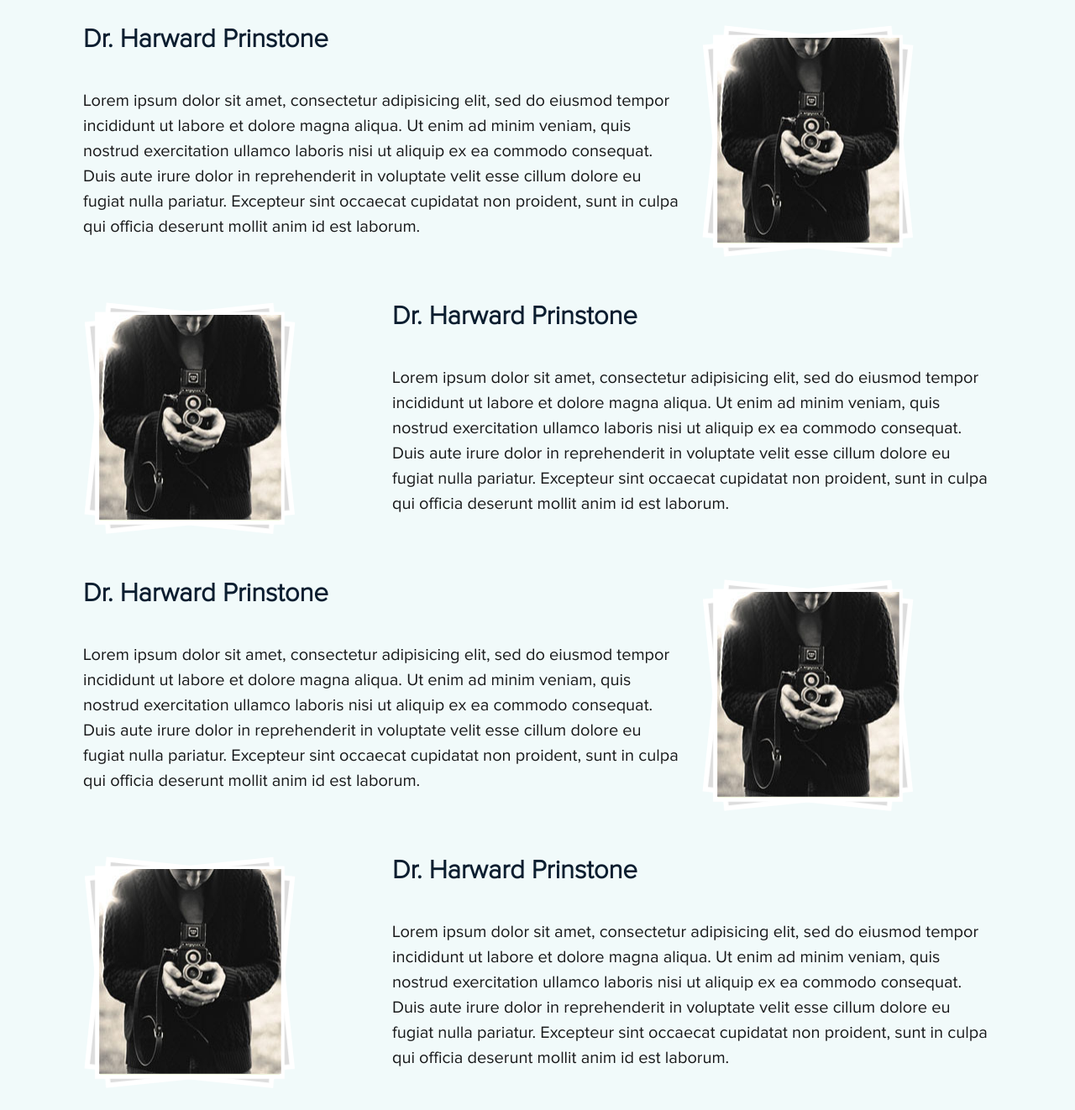
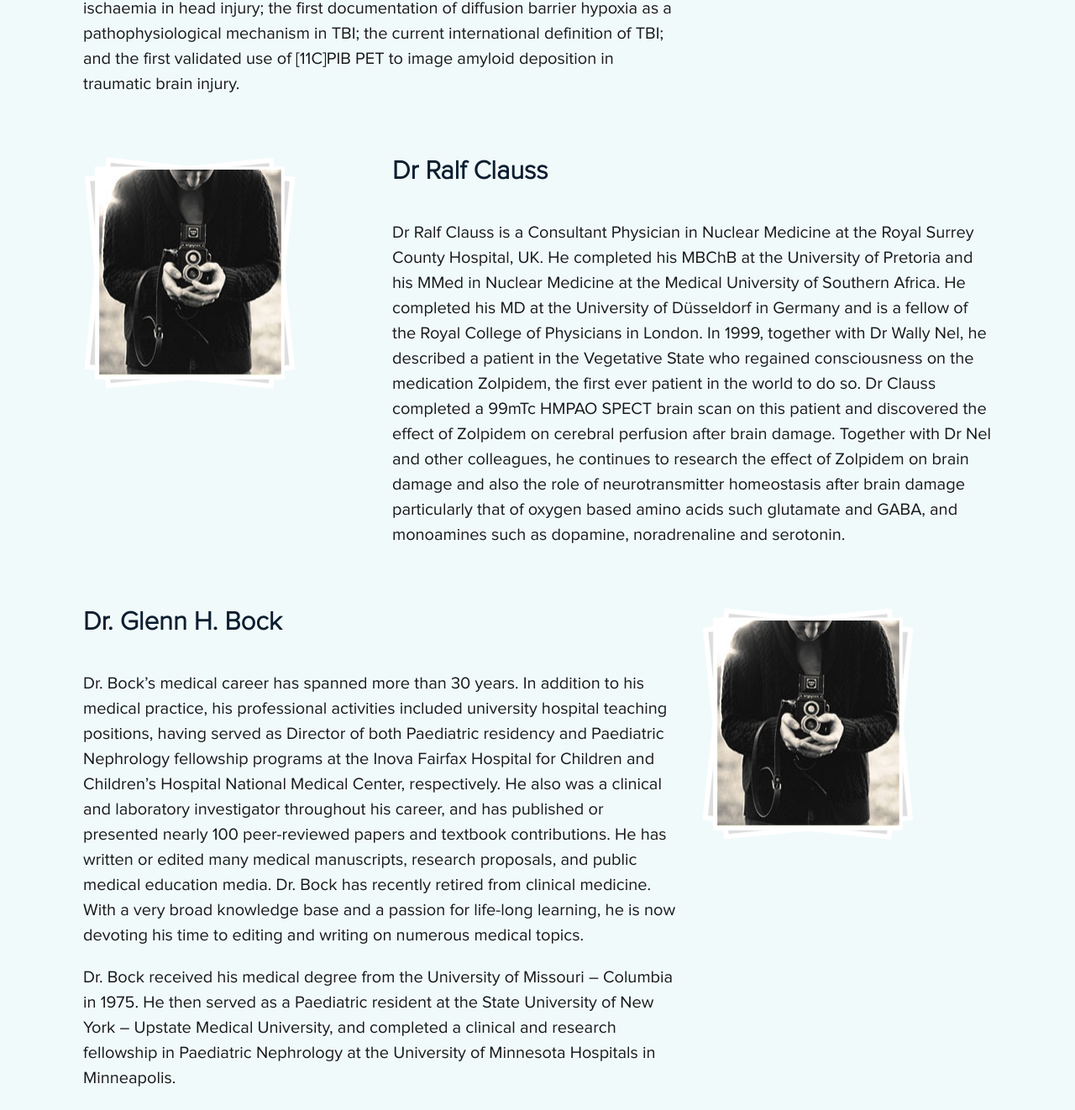
Before and after one commit to jy-binary/vincentfoundation, a plain HTML site: page experts.html in a window 1280 px wide. Shown: the part 1033-2355 px from the top of the page at 84% size. Drawn offline with Linux system fonts and the light colour scheme.

Commit message:
add bios

```diff
--- a/experts.html
+++ b/experts.html
@@ -1,5 +1,6 @@
 <!DOCTYPE html>
 <html>
+
 <head>
     <title>Vincent Foundation</title>
     <meta charset="UTF-8">
@@ -10,15 +11,28 @@
     <link rel="stylesheet" href="css/reset.css">
     <script type="text/javascript" src="js/jquery.js"></script>
 </head>
+
 <body class="bgcolor1">
     <!-- Google Tag Manager -->
-<noscript><iframe src="//www.googletagmanager.com/ns.html?id=GTM-K8T43V"
-height="0" width="0" style="display:none;visibility:hidden"></iframe></noscript>
-<script>(function(w,d,s,l,i){w[l]=w[l]||[];w[l].push({'gtm.start':
-new Date().getTime(),event:'gtm.js'});var f=d.getElementsByTagName(s)[0],
-j=d.createElement(s),dl=l!='dataLayer'?'&l='+l:'';j.async=true;j.src=
-'//www.googletagmanager.com/gtm.js?id='+i+dl;f.parentNode.insertBefore(j,f);
-})(window,document,'script','dataLayer','GTM-K8T43V');</script>
+    <noscript>
+        <iframe src="//www.googletagmanager.com/ns.html?id=GTM-K8T43V" height="0" width="0" style="display:none;visibility:hidden"></iframe>
+    </noscript>
+    <script>
+    (function(w, d, s, l, i) {
+        w[l] = w[l] || [];
+        w[l].push({
+            'gtm.start': new Date().getTime(),
+            event: 'gtm.js'
+        });
+        var f = d.getElementsByTagName(s)[0],
+            j = d.createElement(s),
+            dl = l != 'dataLayer' ? '&l=' + l : '';
+        j.async = true;
+        j.src =
+            '//www.googletagmanager.com/gtm.js?id=' + i + dl;
+        f.parentNode.insertBefore(j, f);
+    })(window, document, 'script', 'dataLayer', 'GTM-K8T43V');
+    </script>
     <!-- End Google Tag Manager -->
     <div class="menu-inner">
         <div class="wrapper">
@@ -38,7 +52,6 @@ j=d.createElement(s),dl=l!='dataLayer'?'&l='+l:'';j.async=true;j.src=
                         </ul>
                     </div>
                 </div>
-
             </div>
         </div>
     </div>
@@ -48,15 +61,41 @@ j=d.createElement(s),dl=l!='dataLayer'?'&l='+l:'';j.async=true;j.src=
                 <h2>Our Expertise</h2>
             </div>
         </div>
-
     </div>
     <div class="clearfix"></div>
     <div class="experts">
         <div class="wrapper pt50 pb50">
             <div class="container_12">
                 <div class="grid_8 left mt50">
-                        <h3>Dr. Harward Prinstone</h3>
-                        <p>Lorem ipsum dolor sit amet, consectetur adipisicing elit, sed do eiusmod tempor incididunt ut labore et dolore magna aliqua. Ut enim ad minim veniam, quis nostrud exercitation ullamco laboris nisi ut aliquip ex ea commodo consequat. Duis aute irure dolor in reprehenderit in voluptate velit esse cillum dolore eu fugiat nulla pariatur. Excepteur sint occaecat cupidatat non proident, sunt in culpa qui officia deserunt mollit anim id est laborum.</p>
+                    <h3>Prof David Menon</h3>
+                    <p>Prof David Menon obtained his PhD in 2006 from London University. He is a Principal Investigator in the Wolfson Brain Imaging Centre, and Co-Chair of the Acute Brain Injury Program at the University of Cambridge. He currently acts as Vice-Coordinator of the CENTER-TBI project, a €30 million European multicentre study of precision medicine and comparative effectiveness research in TBI. His research interests include neurocritical care, secondary brain injury, neuroinflammation, and metabolic imaging of acute brain injury, using positron emission tomography and high field magnetic resonance imaging.</p>
+                    <p>Research in his group has been supported by funding from several sources, including the Academy of Medical Sciences, the Medical Research Council, the European Commission’s FP7 Program, the Royal College of Anaesthetists, the Evelyn Trust, and the Wellcome Foundation.</p>
+                    <p>Prof Menon’s publications include the first in vivo demonstration of neuronal loss in clinical AIDS; the first fMRI study of drug effects on regional cerebral blood flow; the first use of functional imaging to document cognitive processing in the persistent vegetative state; demonstration of the impact of specialist neurocritical care on outcome in head injury; the first conclusive demonstration of regional ischaemia in head injury; the first documentation of diffusion barrier hypoxia as a pathophysiological mechanism in TBI; the current international definition of TBI; and the first validated use of [11C]PIB PET to image amyloid deposition in traumatic brain injury.</p>
+                </div>
+                <div class="grid_4 right mt50">
+                    <div class="img-holder">
+                        <img src="img/DavidMenon.JPG">
+                    </div>
+                </div>
+            </div>
+            <div class="clearfix"></div>
+            <div class="container_12">
+                <div class="grid_4 left mt50">
+                    <div class="img-holder">
+                        <img class="left expert" src="img/expert1.jpg">
+                    </div>
+                </div>
+                <div class="grid_8 left  mt50">
+                    <h3>Dr Ralf Clauss</h3>
+                    <p>Dr Ralf Clauss is a Consultant Physician in Nuclear Medicine at the Royal Surrey County Hospital, UK. He completed his MBChB at the University of Pretoria and his MMed in Nuclear Medicine at the Medical University of Southern Africa. He completed his MD at the University of Düsseldorf in Germany and is a fellow of the Royal College of Physicians in London. In 1999, together with Dr Wally Nel, he described a patient in the Vegetative State who regained consciousness on the medication Zolpidem, the first ever patient in the world to do so. Dr Clauss completed a 99mTc HMPAO SPECT brain scan on this patient and discovered the effect of Zolpidem on cerebral perfusion after brain damage. Together with Dr Nel and other colleagues, he continues to research the effect of Zolpidem on brain damage and also the role of neurotransmitter homeostasis after brain damage particularly that of oxygen based amino acids such glutamate and GABA, and monoamines such as dopamine, noradrenaline and serotonin.</p>
+                </div>
+            </div>
+            <div class="clearfix"></div>
+            <div class="container_12">
+                <div class="grid_8 left mt50">
+                    <h3>Dr. Glenn H. Bock</h3>
+                    <p>Dr. Bock’s medical career has spanned more than 30 years. In addition to his medical practice, his professional activities included university hospital teaching positions, having served as Director of both Paediatric residency and Paediatric Nephrology fellowship programs at the Inova Fairfax Hospital for Children and Children’s Hospital National Medical Center, respectively. He also was a clinical and laboratory investigator throughout his career, and has published or presented nearly 100 peer-reviewed papers and textbook contributions. He has written or edited many medical manuscripts, research proposals, and public medical education media. Dr. Bock has recently retired from clinical medicine. With a very broad knowledge base and a passion for life-long learning, he is now devoting his time to editing and writing on numerous medical topics.</p>
+                    <p>Dr. Bock received his medical degree from the University of Missouri – Columbia in 1975. He then served as a Paediatric resident at the State University of New York – Upstate Medical University, and completed a clinical and research fellowship in Paediatric Nephrology at the University of Minnesota Hospitals in Minneapolis. </p>
                 </div>
                 <div class="grid_4 right mt50">
                     <div class="img-holder">
@@ -64,29 +103,7 @@ j=d.createElement(s),dl=l!='dataLayer'?'&l='+l:'';j.async=true;j.src=
                     </div>
                 </div>
                 <div class="clearfix"></div>
-                    <div class="grid_4 left mt50">
-                        <div class="img-holder">
-                            <img class="left expert" src="img/expert1.jpg">
-                        </div>
-                    </div>
-                    <div class="grid_8 left  mt50">
-                        <h3>Dr. Harward Prinstone</h3>
-                        <p>Lorem ipsum dolor sit amet, consectetur adipisicing elit, sed do eiusmod tempor incididunt ut labore et dolore magna aliqua. Ut enim ad minim veniam, quis nostrud exercitation ullamco laboris nisi ut aliquip ex ea commodo consequat. Duis aute irure dolor in reprehenderit in voluptate velit esse cillum dolore eu fugiat nulla pariatur. Excepteur sint occaecat cupidatat non proident, sunt in culpa qui officia deserunt mollit anim id est laborum.</p>
-                    </div>
-                </div>
-                <div class="clearfix"></div>
-                <div class="container_12">
-                    <div class="grid_8 left mt50">
-                        <h3>Dr. Harward Prinstone</h3>
-                        <p>Lorem ipsum dolor sit amet, consectetur adipisicing elit, sed do eiusmod tempor incididunt ut labore et dolore magna aliqua. Ut enim ad minim veniam, quis nostrud exercitation ullamco laboris nisi ut aliquip ex ea commodo consequat. Duis aute irure dolor in reprehenderit in voluptate velit esse cillum dolore eu fugiat nulla pariatur. Excepteur sint occaecat cupidatat non proident, sunt in culpa qui officia deserunt mollit anim id est laborum.</p>
-                    </div>
-                    <div class="grid_4 right mt50">
-                        <div class="img-holder">
-                            <img src="img/expert1.jpg">
-                        </div>
-                    </div>
-                    <div class="clearfix"></div>
-                    <div class="grid_4 left mt50">
+                <!-- <div class="grid_4 left mt50">
                         <div class="img-holder">
                             <img class="left expert" src="img/expert1.jpg">
                         </div>
@@ -94,46 +111,20 @@ j=d.createElement(s),dl=l!='dataLayer'?'&l='+l:'';j.async=true;j.src=
                     <div class="grid_8 left mt50">
                         <h3>Dr. Harward Prinstone</h3>
                         <p>Lorem ipsum dolor sit amet, consectetur adipisicing elit, sed do eiusmod tempor incididunt ut labore et dolore magna aliqua. Ut enim ad minim veniam, quis nostrud exercitation ullamco laboris nisi ut aliquip ex ea commodo consequat. Duis aute irure dolor in reprehenderit in voluptate velit esse cillum dolore eu fugiat nulla pariatur. Excepteur sint occaecat cupidatat non proident, sunt in culpa qui officia deserunt mollit anim id est laborum.</p>
+                    </div> -->
             </div>
         </div>
-                <div class="clearfix"></div>
-                <div class="container_12">
-                    <div class="grid_8 left mt50">
-                        <h3>Dr. Harward Prinstone</h3>
-                        <p>Lorem ipsum dolor sit amet, consectetur adipisicing elit, sed do eiusmod tempor incididunt ut labore et dolore magna aliqua. Ut enim ad minim veniam, quis nostrud exercitation ullamco laboris nisi ut aliquip ex ea commodo consequat. Duis aute irure dolor in reprehenderit in voluptate velit esse cillum dolore eu fugiat nulla pariatur. Excepteur sint occaecat cupidatat non proident, sunt in culpa qui officia deserunt mollit anim id est laborum.</p>
-                    </div>
-                    <div class="grid_4 right mt50">
-                        <div class="img-holder">
-                            <img src="img/expert1.jpg">
-                        </div>
-                    </div>
-                    <div class="clearfix"></div>
-                    <div class="grid_4 left mt50">
-                        <div class="img-holder">
-                            <img class="left expert" src="img/expert1.jpg">
-                        </div>
-                    </div>
-                    <div class="grid_8 left mt50">
-                        <h3>Dr. Harward Prinstone</h3>
-                        <p>Lorem ipsum dolor sit amet, consectetur adipisicing elit, sed do eiusmod tempor incididunt ut labore et dolore magna aliqua. Ut enim ad minim veniam, quis nostrud exercitation ullamco laboris nisi ut aliquip ex ea commodo consequat. Duis aute irure dolor in reprehenderit in voluptate velit esse cillum dolore eu fugiat nulla pariatur. Excepteur sint occaecat cupidatat non proident, sunt in culpa qui officia deserunt mollit anim id est laborum.</p>
-                    </div>
-                </div>
-                <div class="clearfix"></div>
-            </div>
-
     </div>
     <div class="content-unit">
         <div id="video-container">
             <video id="videodown" autoplay loop class="fillWidth">
-                    <source src="bg-video.mp4" type="video/mp4"/>
-                    <source src="bg-video.ogv" type="video/ogv"/>
-                    <source src="bg-video.webm" type="video/webm"/>
-                    Your browser does not support the video tag. I suggest you upgrade your browser.
+                <source src="bg-video.mp4" type="video/mp4" />
+                <source src="bg-video.ogv" type="video/ogv" />
+                <source src="bg-video.webm" type="video/webm" /> Your browser does not support the video tag. I suggest you upgrade your browser.
             </video>
             <div id="div_on_video" class="video-holder">
                 <div class="wrapper">
                     <div class="container_12 text-center">
-
                         <p class="color1">Donate to the Vincent Foundation to help us fund the case studies of patients who need financial assistance.</p>
                         <a href="#" class="btn-find">
                             <div class="color1 uppercase">
@@ -145,8 +136,6 @@ j=d.createElement(s),dl=l!='dataLayer'?'&l='+l:'';j.async=true;j.src=
             </div>
         </div>
     </div>
-
-
     <script>
     function videoHigh() {
         var h = $('#videotop').height();
@@ -183,6 +172,6 @@ j=d.createElement(s),dl=l!='dataLayer'?'&l='+l:'';j.async=true;j.src=
         }
     });
     </script>
+</body>
 
-    </body>
 </html>
```
Also changed, not shown: img/DavidMenon.JPG (added). Lines whose indentation alone changed are shown as unchanged.
